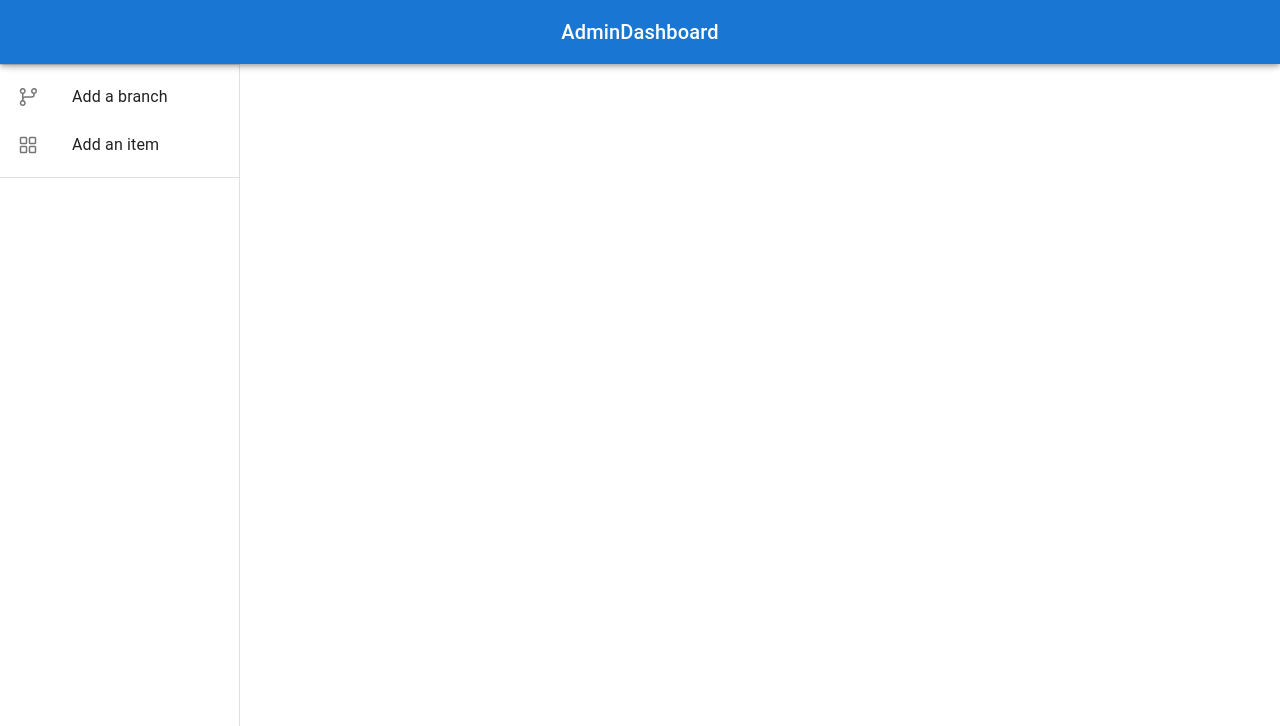
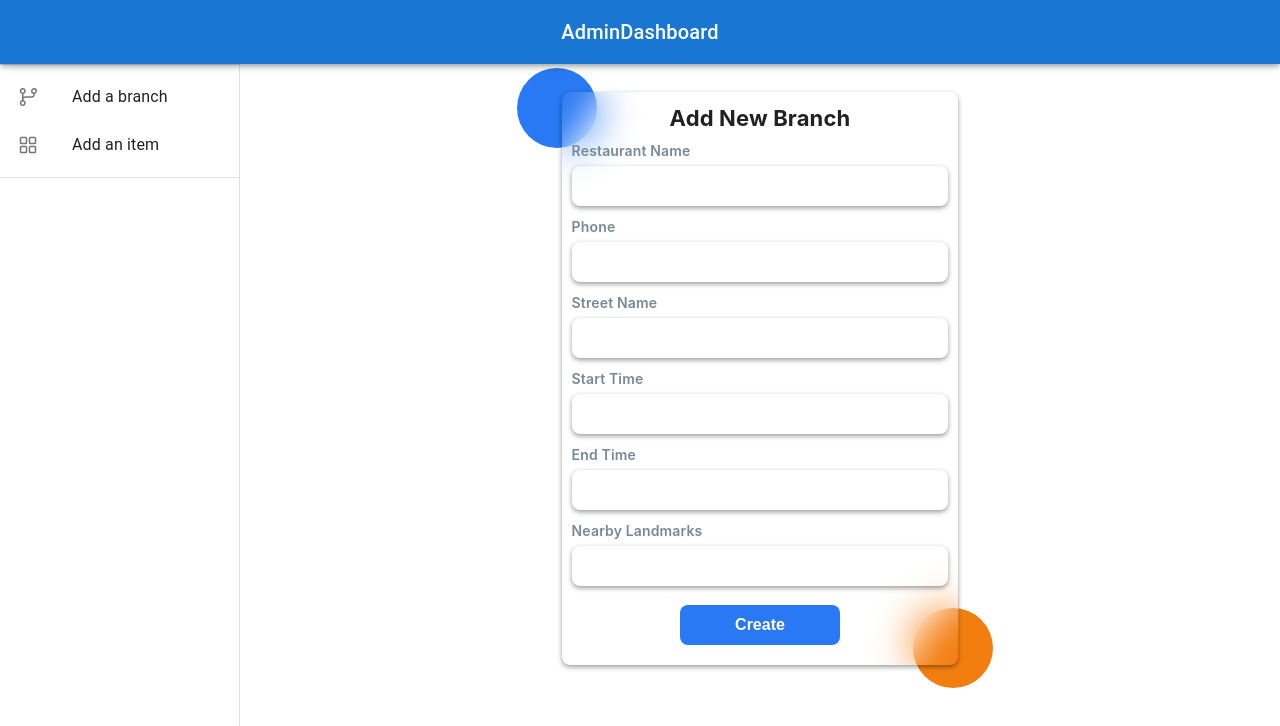
Before and after one commit to raedalfakhoury/Restaurant-Chain, a React (Create React App) app in the folder frontend/: page /Admin in a window 1280 px wide. Shown: the top 726 px of the page. Built offline with nearby package versions, Linux system fonts and the light colour scheme.

Commit message:
create form for add new branch

```diff
--- a/frontend/src/components/Admin/AdminDashboard.css
+++ b/frontend/src/components/Admin/AdminDashboard.css
@@ -0,0 +1,142 @@
+.card-container {
+    width: 40%;
+    height: 440px;
+    background: transparent;
+    position: relative;
+    top: 70px;
+  }
+
+  .container {
+    display: flex;
+    height: 100%;
+    width: 100%;
+    align-items: center;
+    justify-content: center;
+  }
+
+  .circle1 {
+    height: 80px;
+    width: 80px;
+    border-radius: 50%;
+    background-color: #2879f3;
+    position: absolute;
+    top: -90px;
+    left: -45px;
+  }
+
+  .circle2 {
+    height: 80px;
+    width: 80px;
+    border-radius: 50%;
+    background-color: #f37e10;
+    position: absolute;
+    right: -35px;
+    bottom: -90px;
+  }
+
+  .log-card {
+    font-family: -apple-system, BlinkMacSystemFont, 'Segoe UI', Roboto, Oxygen, Ubuntu, Cantarell, 'Open Sans', 'Helvetica Neue', sans-serif;
+    position: absolute;
+    width: 100%;
+    border-radius: 8px;
+    display: flex;
+    flex-direction: column;
+    box-shadow: 0 2px 5px rgba(0, 0, 0, 0.4);
+    -webkit-backdrop-filter: blur(5px);
+    backdrop-filter: blur(21px);
+    padding: 10px;
+}
+
+  .heading {
+    font-size: 22px;
+    font-weight: 700;
+  }
+  .center{
+    display: flex;
+    width: 100%;
+    justify-content: center;
+  }
+  .para {
+    font-size: 14px;
+    font-weight: 500;
+  }
+
+  .text {
+    margin-top: 5px;
+    margin-bottom: 0;
+    font-size: 14px;
+    font-weight: 600;
+    color: lightslategray;
+  }
+
+  .input-group {
+    margin-top: 0px;
+    margin-bottom: 4px;
+  }
+
+  .input {
+    box-sizing: border-box;
+    margin-bottom: 5px;
+    width: 100%;
+    border: none;
+    padding: 6px 16px;
+    background-color: transparent;
+    box-shadow: 0 2px 5px rgba(0, 0, 0, 0.4);
+    border-radius: 8px;
+    font-weight: 600;
+    color: #2879f3;
+  }
+
+  .input:hover {
+    color: #2879f3;
+    box-shadow: 0 2px 10px rgba(0, 0, 0, 0.4);
+  }
+
+  .password-group {
+    display: flex;
+    justify-content: space-between;
+    margin-top: 5px;
+  }
+
+
+  .forget-password:hover {
+    text-decoration: underline;
+    color: #f37e10;
+  }
+
+  .btn {
+    width: 10em;
+    margin-top: 10px;
+    margin-bottom: 10px;
+    padding: 8px 8px;
+    border: none;
+    background-color: #2879f3;
+    color: white;
+    font-size: 16px;
+    font-weight: 700;
+    border-radius: 8px;
+  }
+
+  .btn:hover {
+    background-color: #0653c7;
+  }
+
+  .no-account {
+    font-size: 16px;
+    font-weight: 400;
+  }
+
+  .link {
+    font-weight: 800;
+    color: #2879f3;
+  }
+
+  .link:hover {
+    color: #f37e10;
+    text-decoration: underline;
+  }
+  .create{
+    display: flex;
+    width: 100%;
+    justify-content: center;
+  }
--- a/frontend/src/components/Admin/AdminDashboard.js
+++ b/frontend/src/components/Admin/AdminDashboard.js
@@ -1,3 +1,4 @@
+/* eslint-disable jsx-a11y/anchor-is-valid */
 /* eslint-disable jsx-a11y/alt-text */
 /* eslint-disable no-unused-vars */
 import React, { useState, useEffect } from "react";
@@ -106,7 +107,35 @@ const AdminDashboard = () => {
         sx={{ flexGrow: 1, bgcolor: 'background.default', p: 3 }}
       >
         <Toolbar />
-        <Typography paragraph>
+        <Typography paragraph sx={{ flexGrow: 1,width:"100%" ,display:"flex",justifyContent:"center"}}>
+        <div class="card-container">
+    <div class="circle1"></div>
+    <div class="circle2"></div>
+    <div class="container">
+        <div class="log-card">
+    <div className="center"><p class="heading">Add New Branch</p> </div>
+
+    <div class="input-group">
+        <p class="text">Restaurant Name</p>
+        <input class="input" type="username"  />
+        <p class="text">Phone</p>
+        <input class="input" type="tel" />
+        <p class="text">Street Name</p>
+        <input class="input" type="text"/>
+        <p class="text">Start Time</p>
+        <input class="input" type="text"/>
+        <p class="text">End Time</p>
+        <input class="input" type="text"/>
+        <p class="text">Nearby Landmarks</p>
+        <input class="input" type="text"/>
+    </div>
+
+
+
+    <div className="create"><button class="btn">Create</button> </div>
+</div>
+    </div>
+</div>
 
 
 
```
